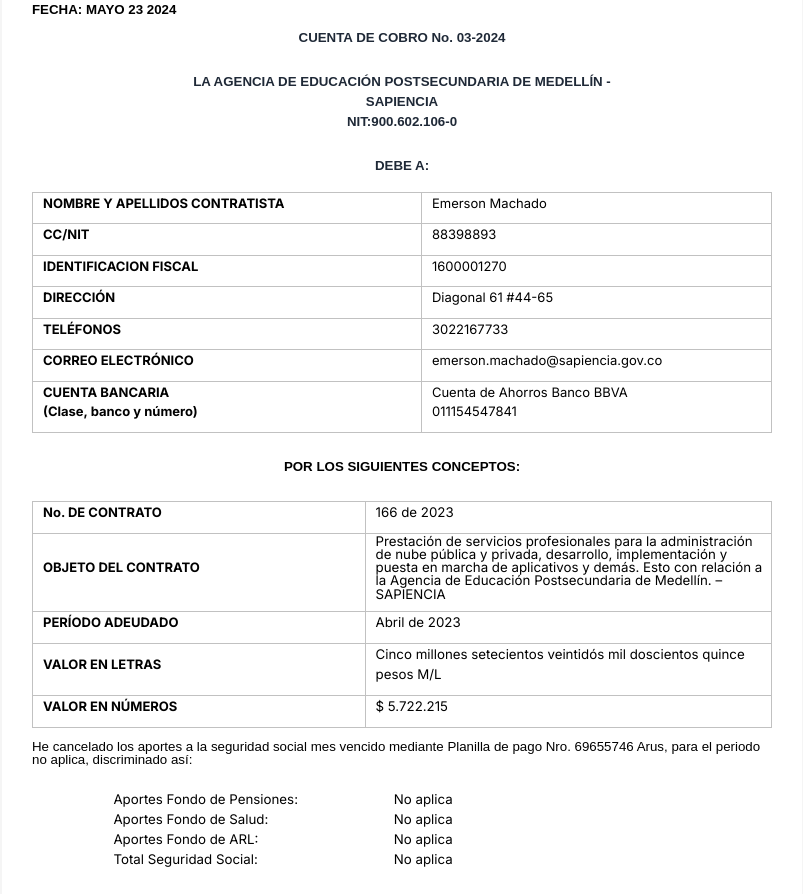
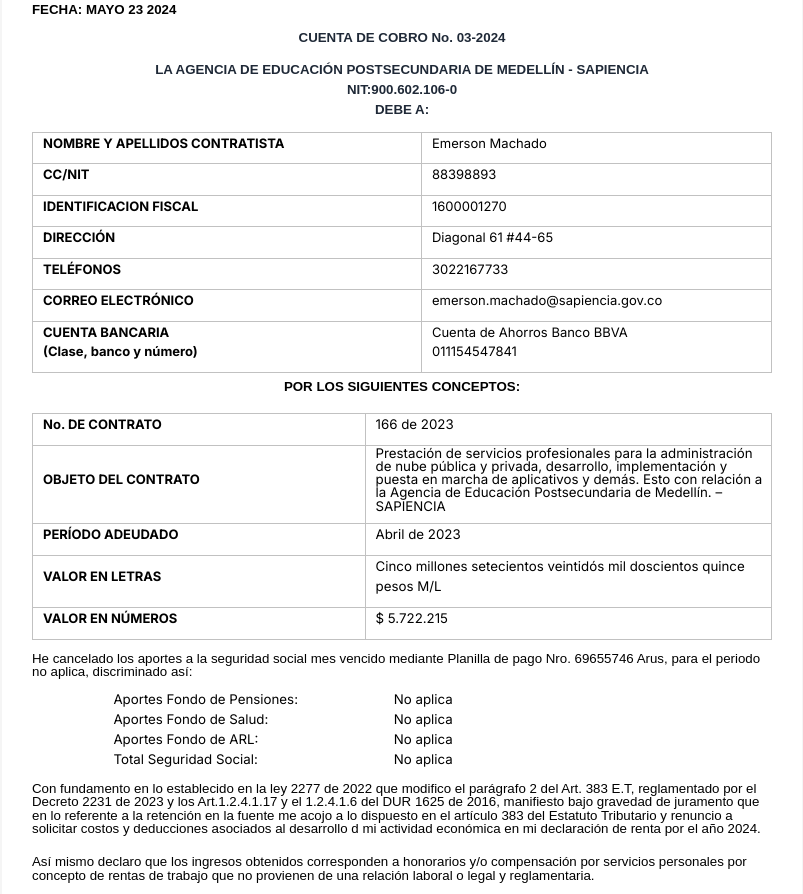
Before and after one commit to SapienciaMed/CuentasCobros, a Next.js app: page /cuentacobro in a window 1280 px wide. Shown: the top 894 px of the page, without its empty margins (238-1041 px from the left). Built offline with nearby package versions, Linux system fonts and the light colour scheme.

Commit message:
Se ajustaron los documentos para guardar el pdf en formato a4

```diff
--- a/app/(auth)/cuentacobro/page.tsx
+++ b/app/(auth)/cuentacobro/page.tsx
@@ -15,7 +15,7 @@ const CuentaDeCobro = () => {
         filename: 'CuentaDeCobro.pdf',
         image: { type: 'jpeg', quality: 1 }, // Usando JPEG con la máxima calidad
         html2canvas: { scale: 2, dpi: 600, letterRendering: true }, // Escala y DPI aumentados
-        jsPDF: { unit: 'mm', format: 'legal', orientation: 'portrait' }
+        jsPDF: { unit: 'mm', format: 'a4', orientation: 'portrait' }
       };
       html2pdf().from(input).set(options).save();
     }
@@ -32,18 +32,17 @@ const CuentaDeCobro = () => {
   return (
     <div  ref={componentRef}>
       {<div className="container">
-        <div className="texto1">FECHA: MAYO 23 2024</div>
+        <div className="texto1 ">FECHA: MAYO 23 2024</div>
 
         <div className="text-center p-2 sm:px-7  font-medium text-gray-800">
-          <h1 className="texto4">CUENTA DE COBRO No. 03-2024</h1>
-          <br />
+          <h1 className="texto4 mb-3">CUENTA DE COBRO No. 03-2024</h1>
+
           <h1 className="texto4">
-            LA AGENCIA DE EDUCACIÓN POSTSECUNDARIA DE MEDELLÍN -
+            LA AGENCIA DE EDUCACIÓN POSTSECUNDARIA DE MEDELLÍN - SAPIENCIA
           </h1>
-          <h1 className="texto4">SAPIENCIA</h1>
-          <h1 className="texto4">NIT:900.602.106-0</h1>
-          <br />
-          <h1 className="texto4 mb-2">DEBE A:</h1>
+          <h1 className="texto4 ">NIT:900.602.106-0</h1>
+
+          <h1 className="texto4 mb-1">DEBE A:</h1>
         </div>
 
         <div>
@@ -93,7 +92,7 @@ const CuentaDeCobro = () => {
 
 
 
-          <h1 className="texto2 text-center mt-2 pb-2">
+          <h1 className="texto2 text-center mt-1 pb-2">
             POR LOS SIGUIENTES CONCEPTOS:
           </h1>
 
@@ -133,15 +132,15 @@ const CuentaDeCobro = () => {
             </tr>
           </table>
 
-          <p className="texto3 mt-3 leading-none">
+          <p className="texto3 mt-3 leading-none mb-3">
             He cancelado los aportes a la seguridad social mes vencido
             mediante Planilla de pago Nro. 69655746 Arus, para el periodo no
             aplica, discriminado así:
           </p>
 
-          <br />
 
-          <table className="table2">
+
+          <table className="table2 mb-3">
             <tr>
               <td>Aportes Fondo de Pensiones:</td>
               <td>No aplica</td>
@@ -163,9 +162,9 @@ const CuentaDeCobro = () => {
             </tr>
           </table>
 
-          <br />
 
-          <p className="texto3 leading-none">
+
+          <p className="texto3 leading-none mb-5">
             Con fundamento en lo establecido en la ley 2277 de 2022 que
             modifico el parágrafo 2 del Art. 383 E.T, reglamentado por el
             Decreto 2231 de 2023 y los Art.1.2.4.1.17 y el 1.2.4.1.6 del DUR
@@ -176,23 +175,22 @@ const CuentaDeCobro = () => {
             económica en mi declaración de renta por el año 2024.
           </p>
 
-          <br />
 
-          <p className="texto3 leading-none">
+
+          <p className="texto3 leading-none mb-10 ">
             Así mismo declaro que los ingresos obtenidos corresponden a
             honorarios y/o compensación por servicios personales por
             concepto de rentas de trabajo que no provienen de una relación
             laboral o legal y reglamentaria.
           </p>
 
-          <br />
-          <br />
+
 
           <p className="texto3">
             _________________________ <br /> Emerson Machado <br />{" "}
             CC.88398893
           </p>
-          <br />
+
         </div>
 
       </div>}
--- a/app/(auth)/reporteactividades/page.tsx
+++ b/app/(auth)/reporteactividades/page.tsx
@@ -33,14 +33,14 @@ const ReporteActividades = () => {
     return (
       <div  ref={componentRef}>
         {<div className='container'>
-        <table>
+        <table className='mb-5'>
             <tr>
                 <td className='td1'>REPORTE DE ACTIVIDADES PARA SERVICIO DE APOYO A LA GESTIÓN</td>
                 <td className='td11'>Página 1 de 2 </td>
             </tr>
         </table>
-        <br />
-        <table className='table1'>
+
+        <table className='table1 mb-6'>
             <tr>
                 <td className='td2'>Informe Número</td>
                 <td className='td22'colSpan={4}>Nro. 01</td>
@@ -74,8 +74,8 @@ const ReporteActividades = () => {
                 <td className='td24'>Junio de 2023</td>
             </tr>
         </table>
-        <br />
-        <table className='table3'>
+
+        <table className='table3 mb-5'>
             <tr>
                 <td className='tdd bg-zinc-400 text-center font-black'>ITEM</td>
                 <td className=' bg-zinc-400 text-center font-black'>Actividades Desarrolladas en el marco de las obligaciones contractuales</td>
@@ -279,12 +279,11 @@ const ReporteActividades = () => {
                 </td>
             </tr>
         </table>
-        <br />
-        <p>Certifico bajo gravedad de juramento que la información consignada en este informe verídica y esta soportada de manera
+
+        <p className='mb-10'>Certifico bajo gravedad de juramento que la información consignada en este informe verídica y esta soportada de manera
              física y en medio magnético, y podrá ser confirmada por la entidad contratante.
         </p>
-        <br />
-        <br />
+
         <p> Firma_________________________ <br /> Nombre: Nombre Emerson Bolney Machado  <br />
             CC.88398893</p>
     </div>}
--- a/app/miscss/cuentacobro.css
+++ b/app/miscss/cuentacobro.css
@@ -34,7 +34,7 @@ br {
     font-family: 'Arial', sans-serif; /* Fuente legible y profesional */
     font-weight: bold;
     font-size: 13.3px;
-    padding: 1rem;
+
 }
 .texto3 {
     font-family: 'Arial', sans-serif; /* Fuente legible y profesional */
```
